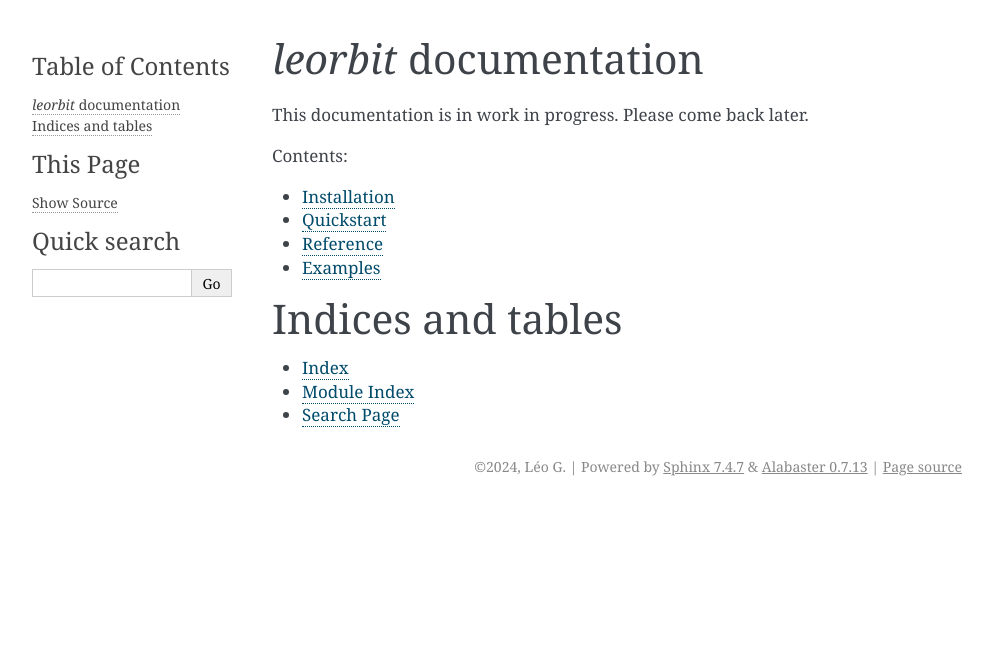
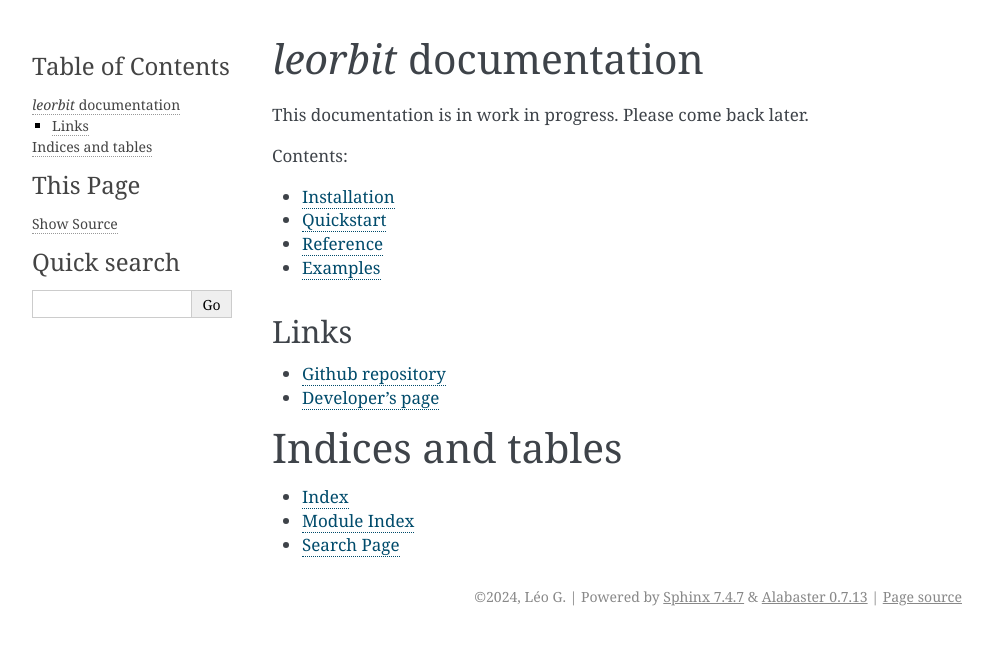
Before and after one commit to grdleo/leorbit, a Sphinx documentation site: the page built from docs/source/index.rst, in a window 1280 px wide. Shown: the top 645 px of the page, without its empty margins (148-1141 px from the left). Built offline with Sphinx 7.4.7, drawn with Linux system fonts in a browser that asks for light colours.

Commit message:
docs: update homepage

```diff
--- a/docs/source/index.rst
+++ b/docs/source/index.rst
@@ -1,5 +1,5 @@
 `leorbit` documentation
-===================================
+=======================
 
 This documentation is in work in progress. Please come back later.
 
@@ -12,6 +12,12 @@ This documentation is in work in progress. Please come back later.
    reference/index
    examples/index
 
+Links
+-----
+
+- `Github repository <https://github.com/grdleo/leorbit>`_
+- `Developer's page <https://leog.dev>`_
+
 Indices and tables
 ==================
 
```
